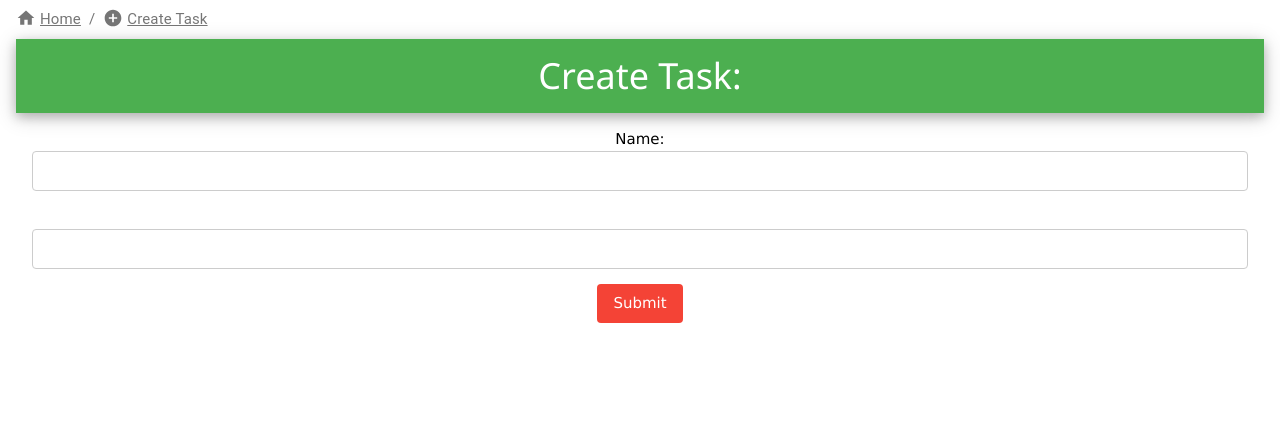
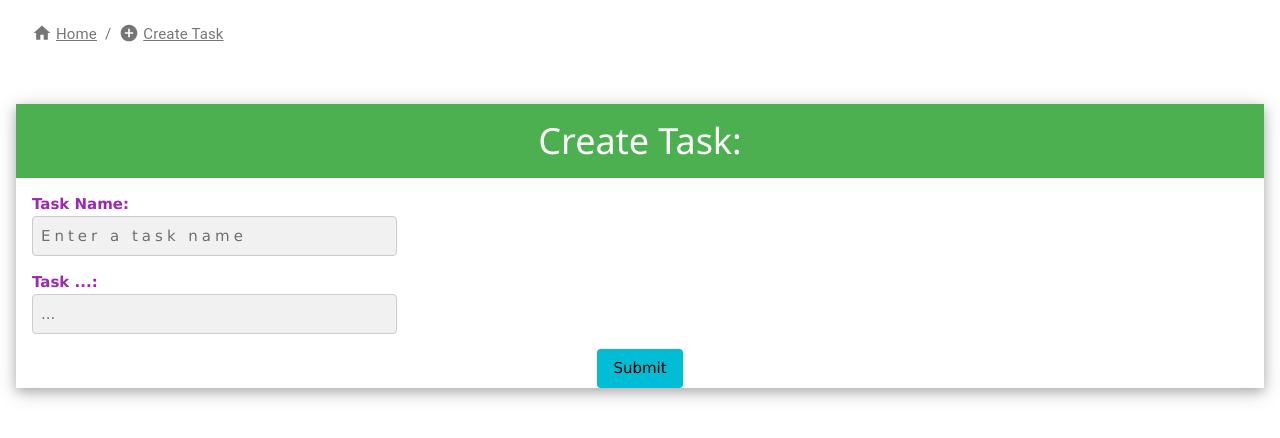
Before and after one commit to hassanea/GIS_To_dos, a React (Create React App) app: page /create in a window 1280 px wide. Shown: the top 438 px of the page. Built offline with nearby package versions, Linux system fonts and the light colour scheme.

Commit message:
Styling of map, breadcrumb,create task form components, and removed nonexist CSS class on Footer component

```diff
--- a/src/App.css
+++ b/src/App.css
@@ -91,7 +91,8 @@ main {
 #map {
     width: 100%;
     height: 100vh;
-      }
+    border: 1px solid #000;
+}
 
 .logo-foot {
     float: left;
--- a/src/Breadcrumb.js
+++ b/src/Breadcrumb.js
@@ -10,6 +10,8 @@ import AddCircleIcon from '@material-ui/icons/AddCircle';
 const useStyles = makeStyles(theme => ({
   root: {
     padding: theme.spacing(1, 2),
+    marginTop: "15px",
+    marginBottom: "50px",
   },
   link: {
     display: 'flex',
--- a/src/Create.js
+++ b/src/Create.js
@@ -7,7 +7,10 @@ class Create extends React.Component {
 
 constructor(props) {
     super(props);
-    this.state = {value: ''};
+    this.state = {
+        value: '',
+        tasks: ''
+    };
     this.handleChange = this.handleChange.bind(this);
     this.handleSubmit = this.handleSubmit.bind(this);
   }
@@ -24,28 +27,36 @@ handleSubmit(event) {
 
   render() {
 
+      const inputs = {
+        width: "30%",
+      };
+
+      const labels = {
+        fontWeight: "bolder",
+      };
+
     return (
 
-        <div>
-         <Breadcrumb/>
-         <div className="w3-container">
-         <div className="w3-card-4">
-         <div className="w3-container w3-green">
 
-         <h1>Create Task:</h1>
+    <div className="w3-container">
+      <Breadcrumb/>
+      <div className="w3-card-4">
+       <div className="w3-container w3-green">
+         <h1 className="w3-animate-top">Create Task:</h1>
         </div>
-        </div>
-       <form onSubmit={this.handleSubmit} className="w3-container">
-            <p><label htmlFor="taskName" className="w3-left-align">Name:</label>
-            <input type="text" name="name" className="w3-input w3-border w3-round" value={this.state.value} onChange={this.handleChange} id="taskName" /> <br/> </p>
-            <p> <input type="text"  className="w3-input w3-border w3-round" /> </p>
-            <input type="submit" value="Submit" className="w3-button w3-red w3-round" />
-        </form>
+
+    <form onSubmit={this.handleSubmit} className="w3-container">
+      <p className="w3-left-align"><label htmlFor="taskName" className="w3-text-purple" style={labels}>Task Name:</label>
+      <input type="text" name="name" className="w3-input w3-border w3-round w3-light-grey w3-wide w3-animate-input" value={this.state.value} onChange={this.handleChange} id="taskName" style={inputs} placeholder="Enter a task name"/> </p>
+      <p className="w3-left-align"><label htmlFor="taskBlah" className="w3-text-purple" style={labels}>Task ...:</label>
+      <input type="text"  className="w3-input w3-border w3-round w3-light-grey w3-animate-input" id="taskBlah" style={inputs} placeholder="..."/> </p>
+      <input type="submit" value="Submit" className="w3-button w3-cyan w3-round" />
+    </form>
+  </div>
+</div>
 
 
 
-        </div>
-        </div>
 
     );
   }
--- a/src/Footer.js
+++ b/src/Footer.js
@@ -8,7 +8,7 @@ class Footer extends React.Component {
         <div className="w3-row">
         <footer className="footer w3-indigo">
         <div className="w3-half w3-container">
-        <img src={logo} alt="Reroot Pontiac's Logo" className="logo logo-foot"/>
+        <img src={logo} alt="Reroot Pontiac's Logo" className="logo-foot"/>
         </div>
          <div className="w3-half w3-container w3-center w3-padding-24">© Reroot Task Scheduler 2019</div> </footer>
         </div>
```
